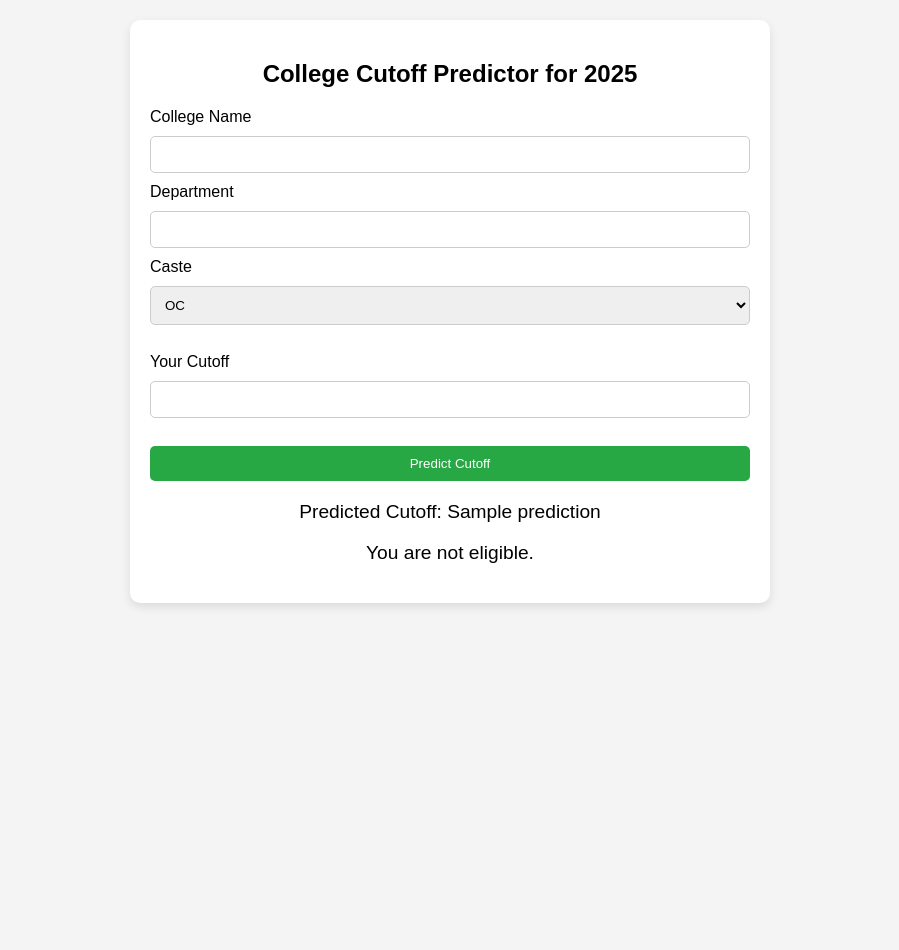
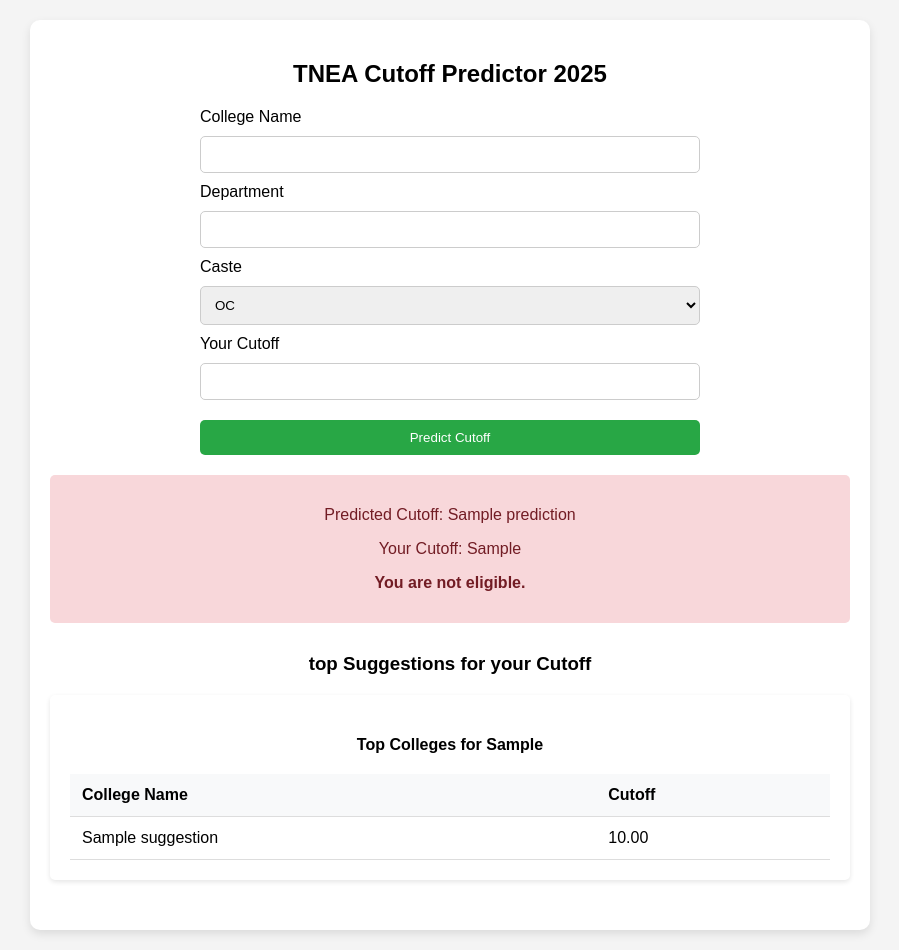
Before and after one commit to NAGA612005/tnea-cutoff-predictor, a Flask app: template templates/index.html in a window 1280 px wide. Shown: the whole page, without its empty margins (190-1089 px from the left). Before the commit the page ends 607 px from the top, so only its background shows below. Run offline with Flask 3, Linux system fonts and the light colour scheme; the template is opened without the code that fills it: most values are stand-ins (such as "Sample title", 1, 10 or a date in 2020).

Commit message:
Initial commit

```diff
--- a/app.py
+++ b/app.py
@@ -5,7 +5,6 @@ from sklearn.model_selection import train_test_split
 from sklearn.preprocessing import StandardScaler, OneHotEncoder
 from sklearn.compose import ColumnTransformer
 from sklearn.pipeline import Pipeline
-import numpy as np
 
 app = Flask(__name__)
 
@@ -16,15 +15,16 @@ df_2023 = pd.read_csv('data/cutoff_2023.csv')
 df_2024 = pd.read_csv('data/cutoff_cleaned.csv')
 
 # Drop rows with missing values in key columns
-df_2021 = df_2021.dropna(subset=['cutoff_oc', 'cutoff_bc', 'cutoff_mbc', 'cutoff_bcm', 'cutoff_sc', 'cutoff_st', 'cutoff_sca'])
-df_2022 = df_2022.dropna(subset=['cutoff_oc', 'cutoff_bc', 'cutoff_mbc', 'cutoff_bcm', 'cutoff_sc', 'cutoff_st', 'cutoff_sca'])
-df_2023 = df_2023.dropna(subset=['cutoff_oc', 'cutoff_bc', 'cutoff_mbc', 'cutoff_bcm', 'cutoff_sc', 'cutoff_st', 'cutoff_sca'])
-df_2024 = df_2024.dropna(subset=['cutoff_oc', 'cutoff_bc', 'cutoff_mbc', 'cutoff_bcm', 'cutoff_sc', 'cutoff_st', 'cutoff_sca'])
+cutoff_columns = ['cutoff_oc', 'cutoff_bc', 'cutoff_mbc', 'cutoff_bcm', 'cutoff_sc', 'cutoff_st', 'cutoff_sca']
+df_2021 = df_2021.dropna(subset=cutoff_columns)
+df_2022 = df_2022.dropna(subset=cutoff_columns)
+df_2023 = df_2023.dropna(subset=cutoff_columns)
+df_2024 = df_2024.dropna(subset=cutoff_columns)
 
 # Combine all data into a single DataFrame
 df = pd.concat([df_2024, df_2022, df_2021, df_2023], ignore_index=True)
 
-# Create a mapping for categorical variables (college_name, department)
+# Create a mapping for categorical variables
 df['college_name_code'] = df['college_name'].astype('category').cat.codes
 df['department_code'] = df['department'].astype('category').cat.codes
 
@@ -41,19 +41,18 @@ def get_cutoff_column(caste):
     }
     return caste_cutoff_map.get(caste.lower())
 
-# Function to predict cutoff for 2025
-def predict_cutoff(college, department, caste):
+# Function to predict cutoff for 2025 and provide suggestions
+def predict_cutoff(college, department, caste, your_cutoff):
     cutoff_column = get_cutoff_column(caste)
 
     if not cutoff_column:
-        return "Invalid caste"
+        return "Invalid caste", [], []
 
-    # Check if college and department are valid
     if college not in df['college_name'].unique():
-        return "Invalid college"
+        return "Invalid college", [], []
 
     if department not in df['department'].unique():
-        return "Invalid department"
+        return "Invalid department", [], []
 
     # Prepare data for model training
     X = df[['college_name_code', 'department_code']]
@@ -64,59 +63,77 @@ def predict_cutoff(college, department, caste):
     X = X[valid_indices]
     y = y[valid_indices]
 
-    # One-hot encoding for categorical variables (college_name and department)
+    # One-hot encoding and pipeline
     preprocessor = ColumnTransformer(
         transformers=[
             ('onehot', OneHotEncoder(), ['college_name_code', 'department_code'])
-        ])
-
-    # Create a pipeline that includes the preprocessor, standard scaler, and Ridge regression model
+        ]
+    )
     model_pipeline = Pipeline(steps=[
         ('preprocessor', preprocessor),
-        ('scaler', StandardScaler(with_mean=False)),  # Scaling features
-        ('model', Ridge(alpha=1.0))    # Ridge Regression
+        ('scaler', StandardScaler(with_mean=False)),
+        ('model', Ridge(alpha=1.0))
     ])
 
-    # Train the model
     X_train, X_test, y_train, y_test = train_test_split(X, y, train_size=0.8, random_state=42)
     model_pipeline.fit(X_train, y_train)
 
-    # Get college and department codes
     college_code = df.loc[df['college_name'] == college, 'college_name_code'].values[0]
     department_code = df.loc[df['department'] == department, 'department_code'].values[0]
 
-    # Predict for 2025 using the pipeline
     input_data = pd.DataFrame([[college_code, department_code]], columns=['college_name_code', 'department_code'])
     predicted_cutoff = model_pipeline.predict(input_data)[0]
-
-    # Post-process prediction to ensure it does not exceed 200 and is within a reasonable range
     predicted_cutoff = max(77, min(predicted_cutoff, 200))
 
-    return predicted_cutoff  # Return the predicted value
+    # Filter data based on cutoff
+    df_filtered = df[df[cutoff_column] <= your_cutoff]
 
-# Home page
+    # Get top 5 departments in the same college
+    college_suggestions = df_filtered[df_filtered['college_name'] == college]
+    college_suggestions = college_suggestions.sort_values(by=cutoff_column, ascending=False)
+    college_suggestions = college_suggestions.drop_duplicates(subset=['department'])[
+        ['college_name', 'department', cutoff_column]
+    ].head(5).to_dict('records')
+
+    # Get top 5 colleges for the same department
+    department_suggestions = df_filtered[df_filtered['department'] == department]
+    department_suggestions = department_suggestions.sort_values(by=cutoff_column, ascending=False)
+    department_suggestions = department_suggestions.drop_duplicates(subset=['college_name'])[
+        ['college_name', 'department', cutoff_column]
+    ].head(5).to_dict('records')
+
+    return predicted_cutoff, college_suggestions, department_suggestions
+
 @app.route('/')
 def home():
     return render_template('index.html')
 
-# Result page after prediction
 @app.route('/predict', methods=['POST'])
 def predict():
     college = request.form['college']
     department = request.form['department']
     caste = request.form['caste']
-    your_cutoff = float(request.form['your_cutoff'])  # Convert to float for comparison
+    your_cutoff = float(request.form['your_cutoff'])
 
-    # Call the prediction function
-    predicted_cutoff = predict_cutoff(college, department, caste)
+    predicted_cutoff, college_suggestions, department_suggestions = predict_cutoff(
+        college, department, caste, your_cutoff
+    )
 
-    if isinstance(predicted_cutoff, str):  # If it's an error message
-        return render_template('index.html', prediction=predicted_cutoff, your_cutoff=your_cutoff)
+    if isinstance(predicted_cutoff, str):
+        return render_template('index.html', prediction=predicted_cutoff)
 
-    # Check eligibility
-    eligible = your_cutoff >= predicted_cutoff  # Compare numerical values
+    eligible = your_cutoff >= predicted_cutoff
 
-    return render_template('index.html', prediction=f"{predicted_cutoff:.2f}", your_cutoff=your_cutoff, eligible=eligible)
+    return render_template(
+        'index.html',
+        prediction=f"{predicted_cutoff:.2f}",
+        your_cutoff=your_cutoff,
+        eligible=eligible,
+        college_suggestions=college_suggestions,
+        department_suggestions=department_suggestions,
+        selected_college=college,
+        selected_department=department
+    )
 
 if __name__ == "__main__":
     app.run(debug=True)
--- /dev/null
+++ b/runtime.txt
@@ -0,0 +1 @@
+python-3.9.16
--- a/templates/index.html
+++ b/templates/index.html
@@ -4,7 +4,7 @@
     <meta charset="UTF-8">
     <meta http-equiv="X-UA-Compatible" content="IE=edge">
     <meta name="viewport" content="width=device-width, initial-scale=1.0">
-    <title>College Cutoff Predictor</title>
+    <title>TNEA Cutoff Predictor 2025</title>
     <style>
         body {
             font-family: Arial, sans-serif;
@@ -13,20 +13,22 @@
             padding: 20px;
         }
         .container {
-            max-width: 600px;
+            max-width: 800px;
             margin: 0 auto;
             background: #fff;
             padding: 20px;
             border-radius: 10px;
             box-shadow: 0 4px 10px rgba(0, 0, 0, 0.1);
         }
-        h2 {
+        h2, h3, h4 {
             text-align: center;
             margin-bottom: 20px;
         }
         form {
             display: flex;
             flex-direction: column;
+            max-width: 500px;
+            margin: 0 auto;
         }
         input, select {
             margin: 10px 0;
@@ -41,6 +43,7 @@
             border: none;
             border-radius: 5px;
             cursor: pointer;
+            margin-top: 10px;
         }
         button:hover {
             background-color: #218838;
@@ -48,17 +51,57 @@
         .prediction {
             text-align: center;
             margin-top: 20px;
-            font-size: 1.2em;
+            padding: 15px;
+            border-radius: 5px;
+        }
+        .eligible {
+            background-color: #d4edda;
+            color: #155724;
+        }
+        .not-eligible {
+            background-color: #f8d7da;
+            color: #721c24;
         }
         .error {
             color: red;
             text-align: center;
+            margin-top: 20px;
+        }
+        .suggestions {
+            margin-top: 30px;
+        }
+        .suggestion-table {
+            background: #fff;
+            border-radius: 5px;
+            box-shadow: 0 2px 5px rgba(0,0,0,0.1);
+            margin-bottom: 30px;
+            padding: 20px;
+        }
+        table {
+            width: 100%;
+            border-collapse: collapse;
+            margin-top: 15px;
+        }
+        th, td {
+            padding: 12px;
+            text-align: left;
+            border-bottom: 1px solid #ddd;
+        }
+        th {
+            background-color: #f8f9fa;
+            font-weight: bold;
+        }
+        tr:hover {
+            background-color: #f5f5f5;
+        }
+        .highlight {
+            background-color: #fff3cd;
         }
     </style>
 </head>
 <body>
     <div class="container">
-        <h2>College Cutoff Predictor for 2025</h2>
+        <h2>TNEA Cutoff Predictor 2025</h2>
         <form method="POST" action="/predict">
             <label for="college">College Name</label>
             <input type="text" id="college" name="college" required>
@@ -76,28 +119,55 @@
                 <option value="st">ST</option>
                 <option value="sca">SCA</option>
             </select>
-            <br>
+
             <label for="your_cutoff">Your Cutoff</label>
-            <input type="text" id="your_cutoff" name="your_cutoff" required>
-            <br>
+            <input type="number" id="your_cutoff" name="your_cutoff" step="0.01" required>
+
             <button type="submit">Predict Cutoff</button>
         </form>
 
         {% if prediction %}
-        <div class="prediction">
-            <p>Predicted Cutoff: {{ prediction }}</p>
-            {% if eligible %}
-            <p>You are eligible!</p>
+            {% if prediction == "Invalid college" or prediction == "Invalid department" or prediction == "Invalid caste" %}
+                <div class="error">
+                    <p>{{ prediction }}</p>
+                </div>
             {% else %}
-            <p>You are not eligible.</p>
+                <div class="prediction {% if eligible %}eligible{% else %}not-eligible{% endif %}">
+                    <p>Predicted Cutoff: {{ prediction }}</p>
+                    <p>Your Cutoff: {{ your_cutoff }}</p>
+                    <p><strong>{% if eligible %}You are eligible!{% else %}You are not eligible.{% endif %}</strong></p>
+                </div>
+
+                {% if not eligible %}
+                    <div class="suggestions">
+                        <h3>top Suggestions for your Cutoff</h3>
+
+
+
+                        {% if department_suggestions %}
+                            <div class="suggestion-table">
+                                <h4>Top Colleges for {{ selected_department }}</h4>
+                                <table>
+                                    <thead>
+                                        <tr>
+                                            <th>College Name</th>
+                                            <th>Cutoff</th>
+                                        </tr>
+                                    </thead>
+                                    <tbody>
+                                        {% for suggestion in department_suggestions %}
+                                        <tr {% if suggestion.college_name == selected_college %}class="highlight"{% endif %}>
+                                            <td>{{ suggestion.college_name }}</td>
+                                            <td>{{ "%.2f"|format(suggestion[suggestion.keys()|list|last]) }}</td>
+                                        </tr>
+                                        {% endfor %}
+                                    </tbody>
+                                </table>
+                            </div>
+                        {% endif %}
+                    </div>
+                {% endif %}
             {% endif %}
-        </div>
-        {% endif %}
-
-        {% if prediction == "Invalid college" or prediction == "Invalid department" or prediction == "Invalid caste" %}
-        <div class="error">
-            <p>{{ prediction }}</p>
-        </div>
         {% endif %}
     </div>
 </body>
```
Also changed, not shown: requirement.txt (added, +7 -0 lines), README.md (deleted), 2 other files.
